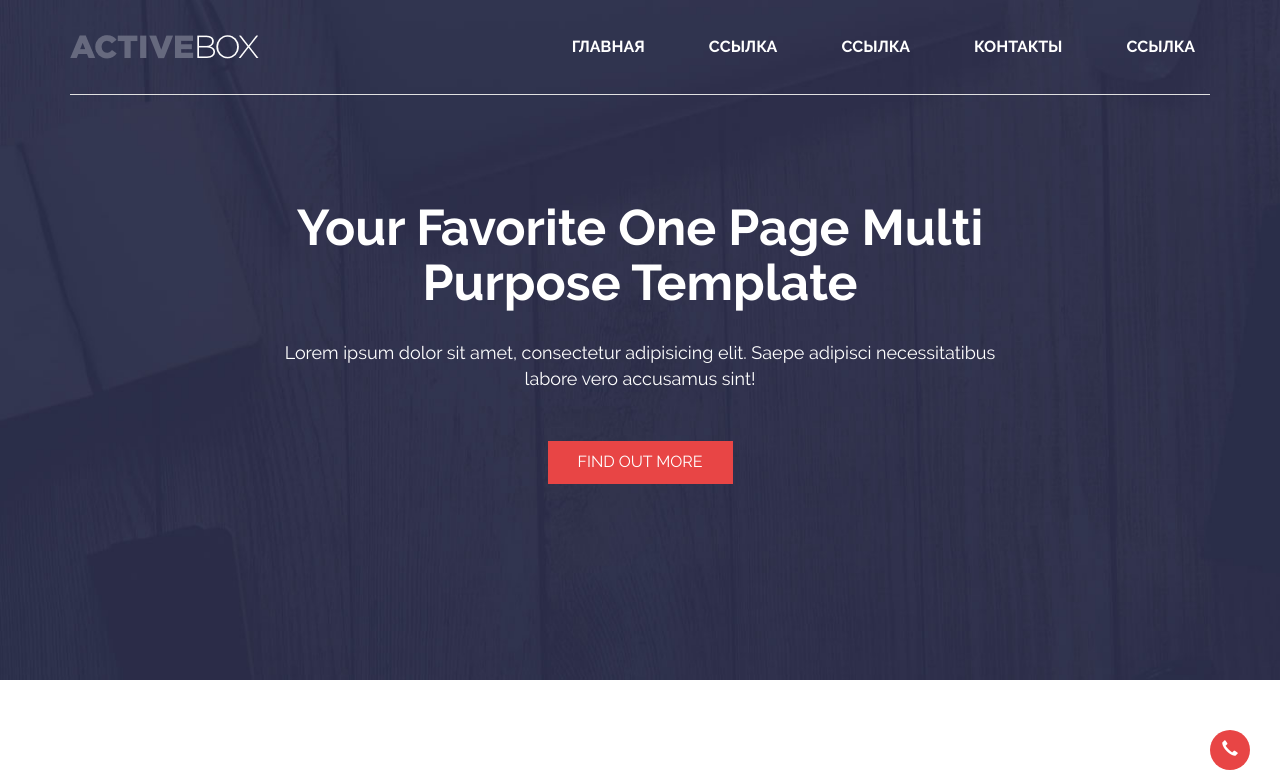
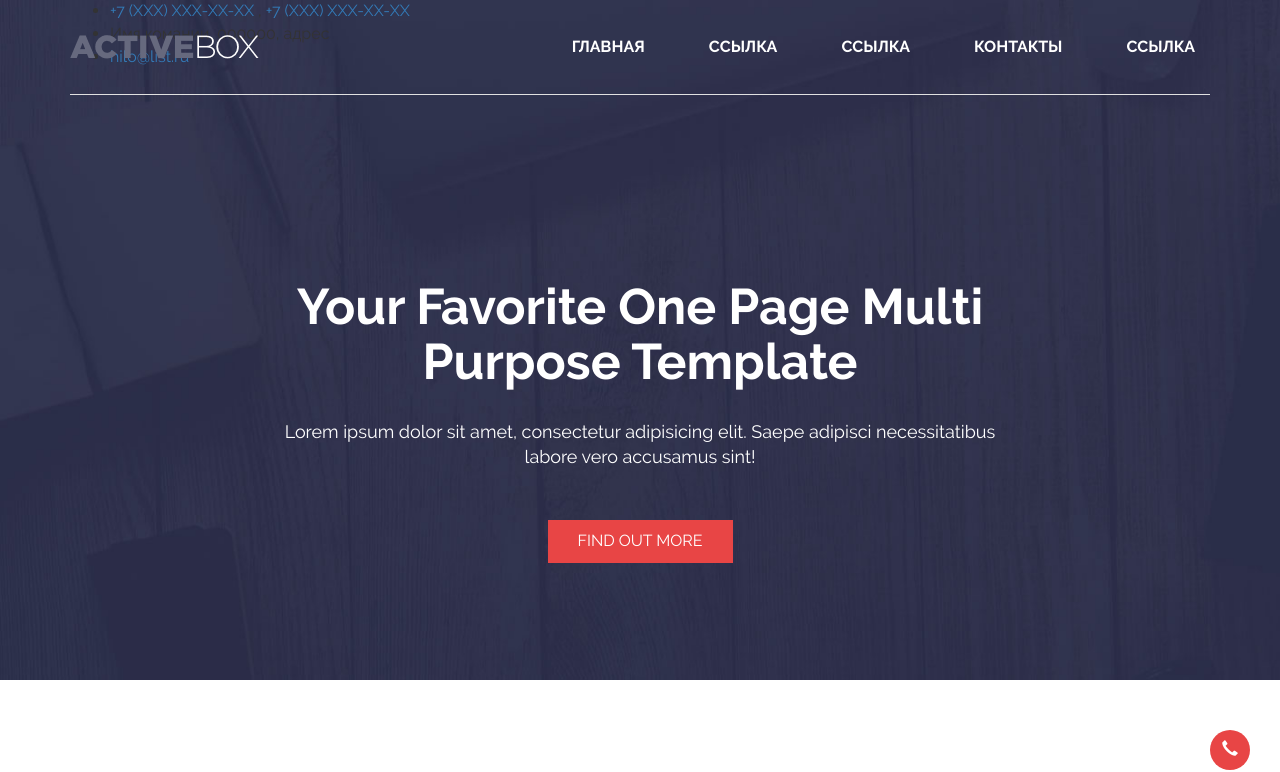
Before and after one commit to Light-Bearing/Light-Bearing.github.io, a plain HTML site: page index.html in a window 1280 px wide. Shown: the top 772 px of the page. Drawn offline with Linux system fonts and the light colour scheme.

Commit message:
попробовали вставить элемент до шапки

```diff
--- a/index.html
+++ b/index.html
@@ -5,7 +5,7 @@
 
 	<meta charset="utf-8" />
 
-	<title>Adaptive website. Part 3</title>
+	<title>Название фирмы или услуги...</title>
 
 	<meta name="viewport" content="width=device-width, initial-scale=1, maximum-scale=1" />
 
@@ -21,7 +21,47 @@
 <body>
 
 
-	<header>
+	<header><div class="contact-bar">
+  <div class="container">
+    <div class="pull-left">
+      <div class="top-widget-bar">
+        <div id="ul-id-contacts-top" class="ul-widget ul-w-contacts" data-controls="e" data-widget="contacts">
+          <div id="id-contacts-schema-item" itemprop="itemReviewed" class="ul-w-contacts-design1 ul-w-contacts-custom-design1" itemscope="" itemtype="http://schema.org/Organization">
+            <meta itemprop="name" content="ООО &quot;ЭЛИОС&quot;">
+            <div class="ul-w-contacts-item" data-item-id="146a02c1-348e-4eca-9c38-b3d4359c2d8c">
+              <div class="ul-w-contacts-list">
+                <ul>
+                  <li class="ul-w-contacts-f-phone normal">
+                    <a id="ul-w-contacts-phoneLink" class="ul-w-contacts-phoneLink" href="tel:+7(495)9608601">
+                      <span itemprop="telephone">
+                        <span role="phone">+7 (XXX) XXX-XX-XX</span>
+                      </span>
+                    </a>,
+                    <a id="ul-w-contacts-phoneLink1" class="ul-w-contacts-phoneLink" href="tel:+7(926)258-86-53">
+                      <span itemprop="telephone">+7 (XXX) XXX-XX-XX</span>
+                    </a>
+                  </li>
+                  <li class="ul-w-contacts-f-address normal" itemprop="address" itemscope="" itemtype="http://schema.org/PostalAddress">
+                    <span>Имя комании</span>,
+                    <span itemprop="streetAddress">000000, адрес</span>
+                  </li>
+                  <li class="ul-w-contacts-f-email normal">
+                    <a href="mailto:hilo@list.ru">
+                      <span itemprop="email">hilo@list.ru</span>
+                    </a>
+                  </li>
+                </ul>
+              </div>
+            </div>
+          </div>
+        </div>
+      </div>
+    </div>
+    <div class="pull-right">
+      <div class="top-social-bar"> </div>
+    </div>
+  </div>
+</div>
 		<nav>
 			<div class="container">
 				<div class="row">
```
